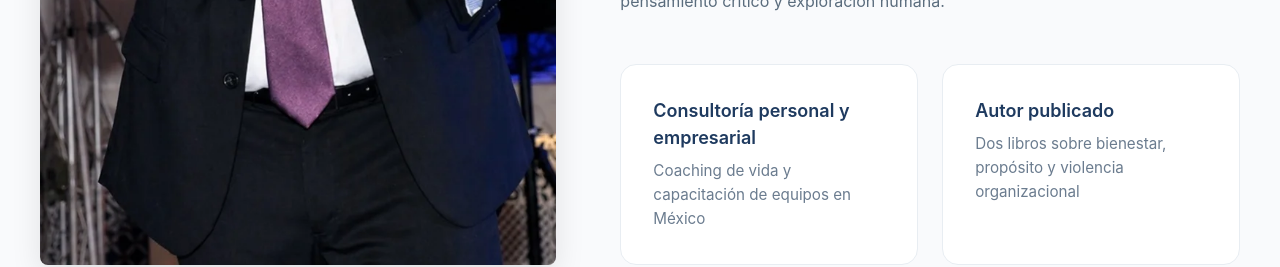
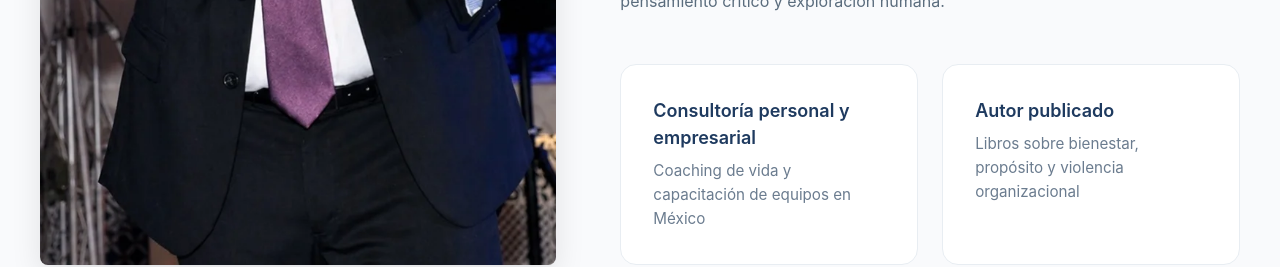
Before and after one commit to codingwithdani/vivirsinproposito, a React (Vite) app: page / in a window 1280 px wide. Shown: the part 1680-1947 px from the top of the page. Built offline with nearby package versions, Linux system fonts and the light colour scheme.

Commit message:
Remove specific count from published author feature description
Co-Authored-By: Claude Sonnet 4.6 <noreply@anthropic.com>

```diff
--- a/src/components/AboutMe/AboutMe.jsx
+++ b/src/components/AboutMe/AboutMe.jsx
@@ -55,7 +55,7 @@ function AboutMe() {
               <div className="feature-content">
                 <h3 className="feature-title">Autor publicado</h3>
                 <p className="feature-description">
-                  Dos libros sobre bienestar, propósito y violencia organizacional
+                  Libros sobre bienestar, propósito y violencia organizacional
                 </p>
               </div>
             </div>
```
